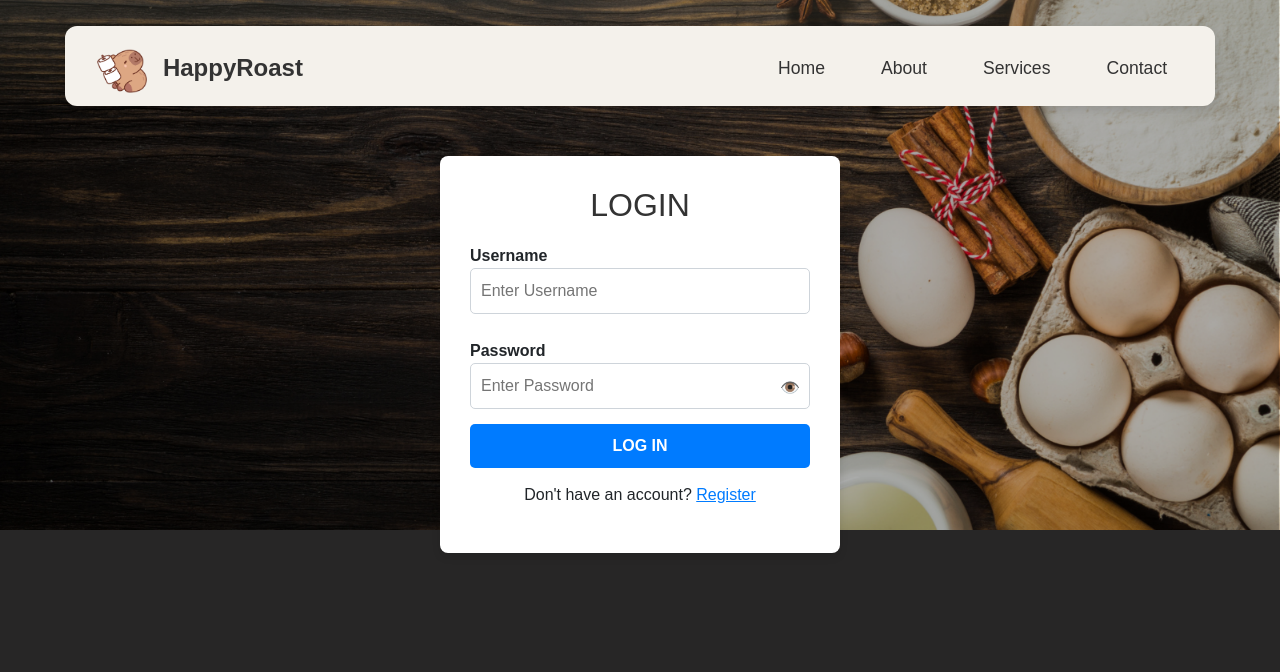
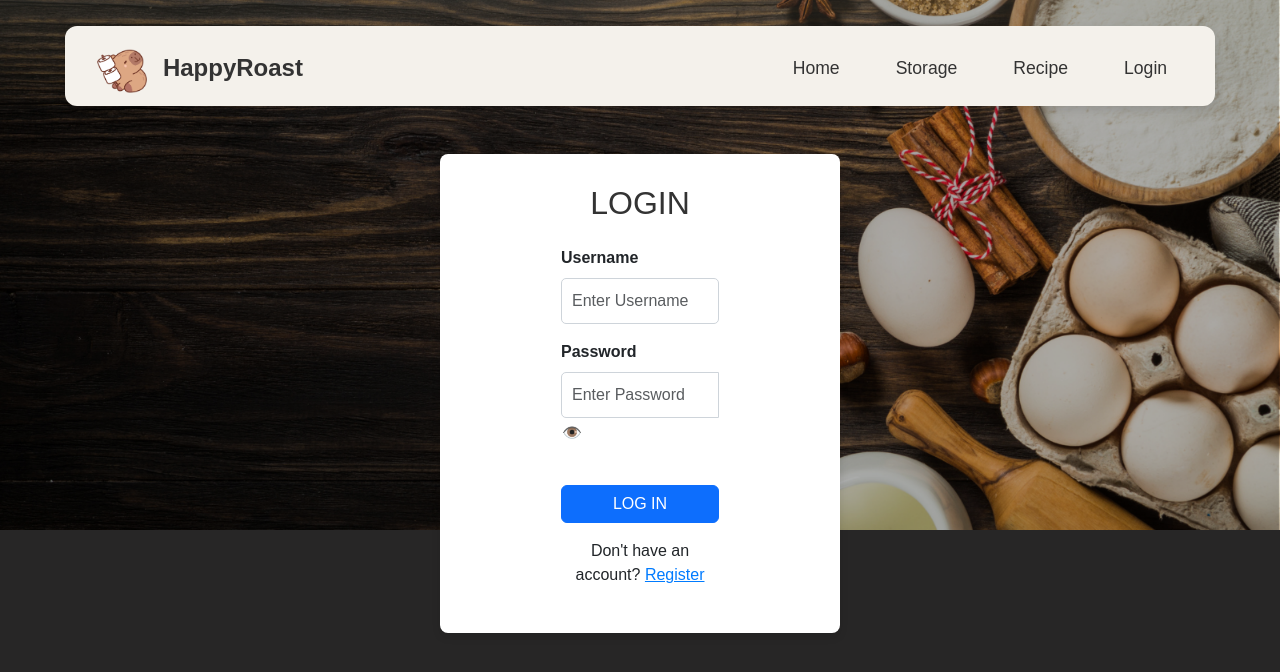
Before and after one commit to KiraQiez/IHax, a Flask app: page /login in a window 1280 px wide. Shown: the top 672 px of the page. Run offline with Flask 3, Linux system fonts and the light colour scheme.

Commit message:
betulakn

```diff
--- a/app.py
+++ b/app.py
@@ -38,8 +38,9 @@ def login_page():
         cursor.execute("SELECT * FROM account WHERE username = %s", (username,))
         user = cursor.fetchone()
 
-        if user and check_password_hash(user[3], password):  # user[3] is the password column
+        if user and check_password_hash(user[2], password):  # user[2] is the hashed password column
             session['user_id'] = user[0]  # Store user ID in session
+            session['username'] = user[1]  # Store username in session
             flash('Login successful!', 'success')
             return redirect(url_for('home_page'))  # Redirect to the home page
         else:
@@ -47,12 +48,19 @@ def login_page():
 
     return render_template('login.html')
 
+# Route to handle Logout
+@app.route('/logout')
+def logout():
+    session.clear()  # Clear session data to log the user out
+    flash('You have been logged out.', 'success')
+    return redirect(url_for('home_page'))
+
+
 # Route for Register Page (HTML)
 @app.route('/register', methods=['GET', 'POST'])
 def register_page():
     if request.method == 'POST':
         username = request.form['username']
-        email = request.form['email']
         password = request.form['password']
         confirm_password = request.form['confirm_password']
 
@@ -67,7 +75,7 @@ def register_page():
         # Insert new user into the database
         cursor = db.cursor()
         try:
-            cursor.execute("INSERT INTO account (username, email, password) VALUES (%s, %s, %s)", (username, email, hashed_password))
+            cursor.execute("INSERT INTO account (username, password) VALUES (%s, %s)", (username, hashed_password))
             db.commit()
             flash('Registration successful! Please login.', 'success')
             return redirect(url_for('login_page'))
--- a/templates/home.html
+++ b/templates/home.html
@@ -24,7 +24,6 @@
                 <li><a href="/">Home</a></li>
                 <li><a href="/storage">Storage</a></li>
                 <li><a href="/nutrition">Recipe</a></li>
-                <li><a href="/contact">Login</a></li>
                 <li><a href="/login">Login</a></li>
             </ul>
         </nav>
--- a/templates/login.html
+++ b/templates/login.html
@@ -18,30 +18,59 @@
                 </div>
                 <ul class="nav-links d-flex">
                     <li><a href="/">Home</a></li>
-                    <li><a href="#">About</a></li>
-                    <li><a href="#">Services</a></li>
-                    <li><a href="#">Contact</a></li>
+                    <li><a href="/storage">Storage</a></li>
+                    <li><a href="/nutrition">Recipe</a></li>
+
+                    {% if session.get('user_id') %}
+                        <li><a href="/logout">Logout</a></li>
+                    {% else %}
+                        <li><a href="/login">Login</a></li>
+                    {% endif %}
                 </ul>
             </nav>
         </header>
+
         <main>
-        <div class="login-container">
-            <h2>LOGIN</h2>
-            <form action="login.html" method="POST">
-                <label for="username">Username</label>
-                <input type="text" id="username" name="username" placeholder="Enter Username" required>
+            <div class="login-container container mt-5">
+                <div class="row justify-content-center">
+                    <div class="col-md-6">
+                        <h2 class="text-center mb-4">LOGIN</h2>
 
-                <label for="password">Password</label>
-                <div class="password-container">
-                    <input type="password" id="password" name="password" placeholder="Enter Password" required>
-                    <button type="button" class="toggle-password" title="Show/Hide Password">👁️</button>
+                        <!-- Flash messages for login errors or success -->
+                        {% with messages = get_flashed_messages(with_categories=true) %}
+                            {% if messages %}
+                                <div class="alert alert-{{ messages[0][0] }}">
+                                    {{ messages[0][1] }}
+                                </div>
+                            {% endif %}
+                        {% endwith %}
+
+                        <form action="{{ url_for('login_page') }}" method="POST">
+                            <div class="mb-3">
+                                <label for="username" class="form-label">Username</label>
+                                <input type="text" id="username" name="username" class="form-control" placeholder="Enter Username" required>
                             </div>
 
-                <button type="submit" class="login-btn">LOG IN</button>
+                            <div class="mb-3">
+                                <label for="password" class="form-label">Password</label>
+                                <div class="input-group">
+                                    <input type="password" id="password" name="password" class="form-control" placeholder="Enter Password" required>
+                                    <button type="button" class="btn btn-outline-secondary toggle-password">
+                                        👁️
+                                    </button>
+                                </div>
+                            </div>
+
+                            <button type="submit" class="btn btn-primary w-100">LOG IN</button>
                         </form>
-            <p>Don't have an account? <a href="/register">Register</a></p>
+
+                        <p class="mt-3 text-center">Don't have an account? <a href="{{ url_for('register_page') }}">Register</a></p>
+                    </div>
+                </div>
             </div>
         </main>
+
+        <!-- Toggle password visibility -->
         <script>
             document.querySelector('.toggle-password').addEventListener('click', function () {
                 const passwordField = document.querySelector('#password');
@@ -50,5 +79,6 @@
                 this.textContent = type === 'password' ? '👁️' : '🙈';
             });
         </script>
+    </div>
 </body>
 </html>
```
Also changed, not shown: templates/register.html (+3 -6 lines). Lines whose indentation alone changed are shown as unchanged.
